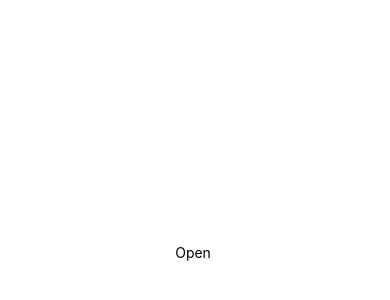
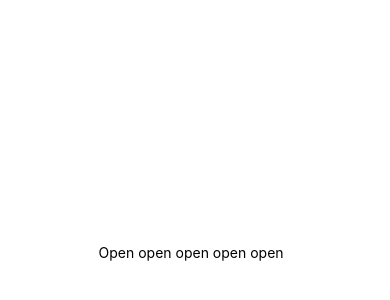
Before and after one commit to capstone2505/CapstoneProject, a React Native app: screen / in a window 390 px wide. Shown: the part 170-470 px from the top of the page. Built offline with nearby package versions, Linux system fonts and the light colour scheme.

Commit message:
added open

```diff
--- a/App.js
+++ b/App.js
@@ -4,7 +4,7 @@ import { StyleSheet, Text, View } from 'react-native';
 export default function App() {
   return (
     <View style={styles.container}>
-      <Text>Open </Text>
+      <Text>Open open open open open  </Text>
       <StatusBar style="auto" />
     </View>
   );
```
